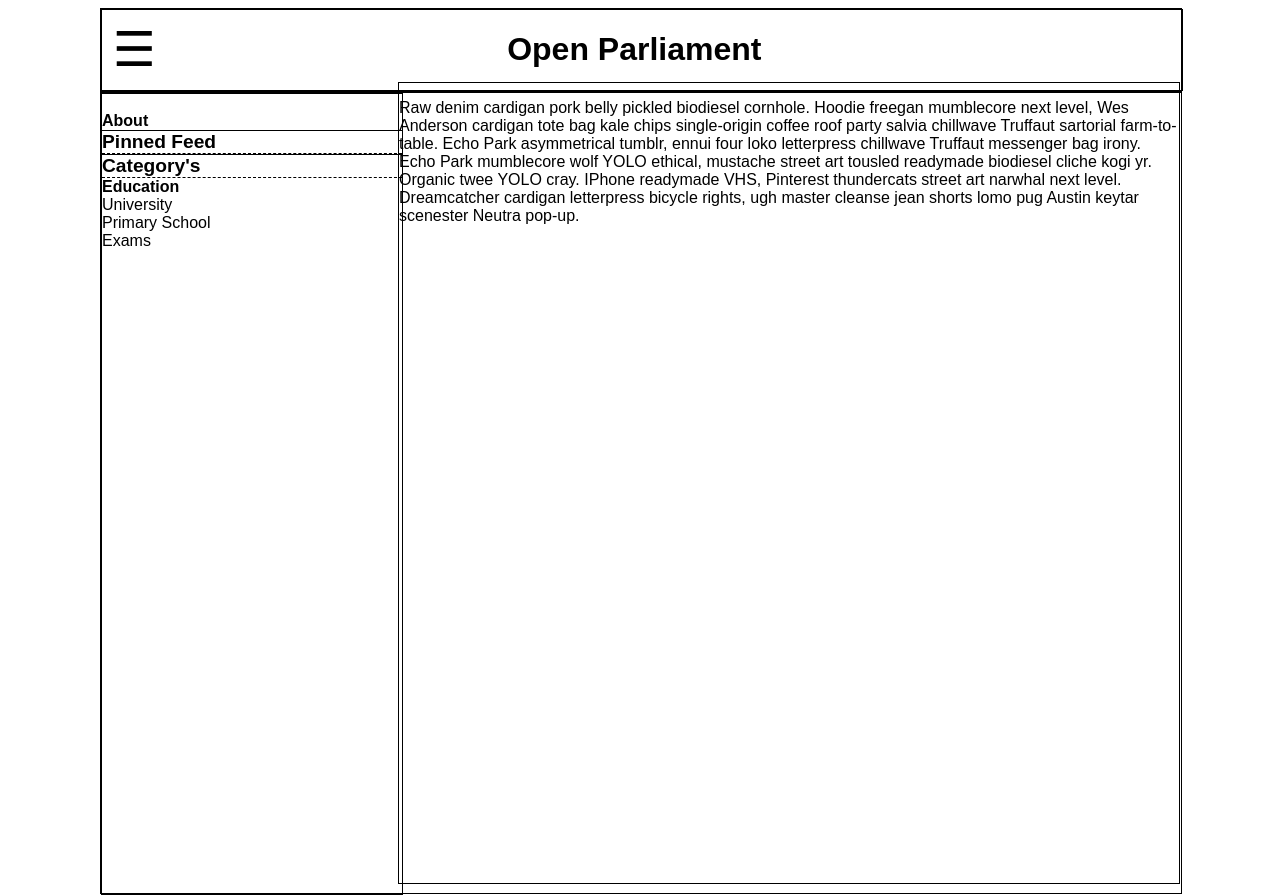
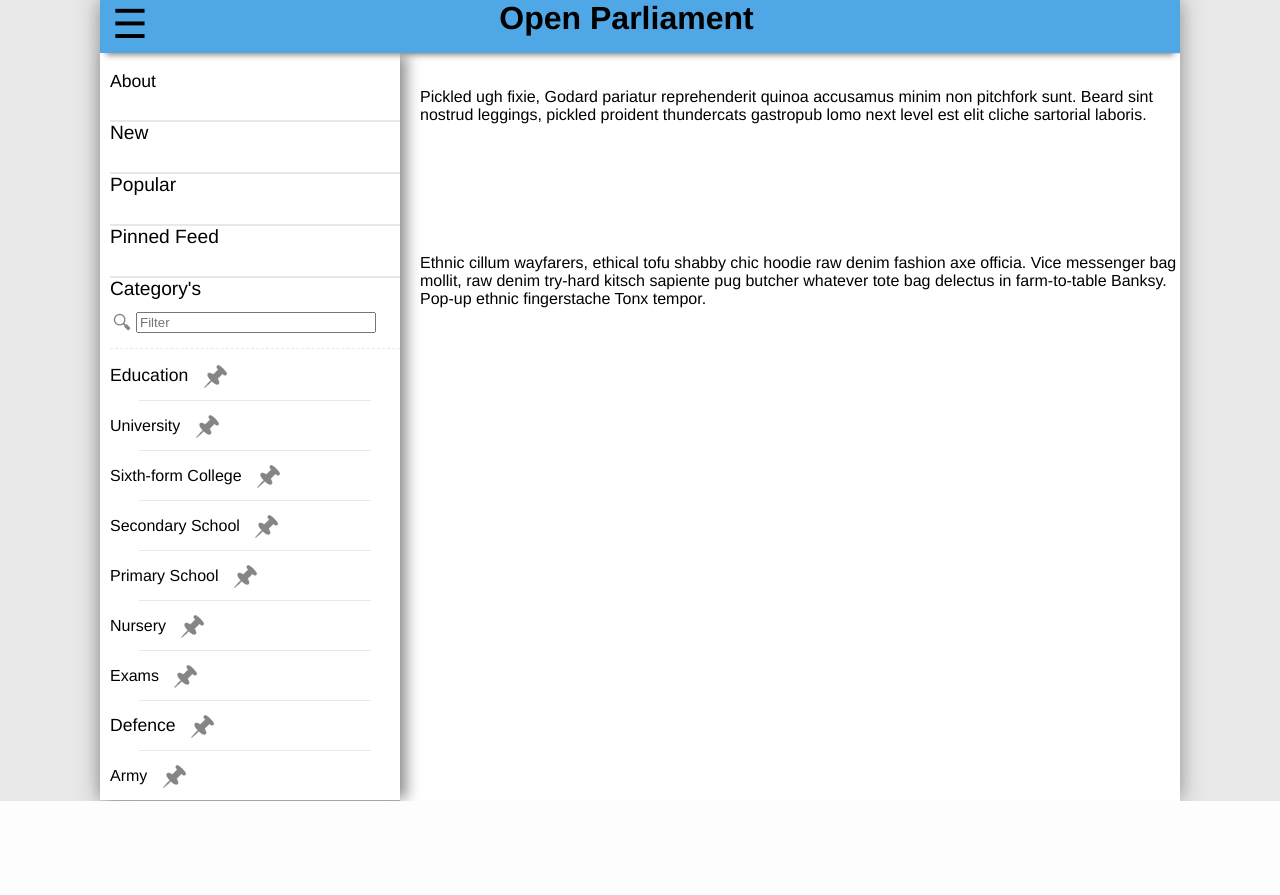
Before and after one commit to hrickards/react, a PHP site: page / in a window 1280 px wide. After the commit the page ends 801 px from the top, so only its background shows below. Run offline with PHP 8.4, Linux system fonts and the light colour scheme; some libraries are stand-ins or nearby versions.

Commit message:
Making the UI Pretty :P

```diff
--- a/app/index.html
+++ /dev/null
@@ -1,53 +0,0 @@
-<!DOCTYPE HTML>
-
-<html lang="en">
-	<head>
-		<meta charset="utf-8" />
-		<meta http-equiv="Content-Type" content="text/html; charset=UTF-8">
-		<title>Open Parliament</title>
-
-		<meta name="viewport" content="width=device-width, height=device-height, minimum-scale=1.0, maximum-scale=1.0" />
-		<link rel="stylesheet" type="text/css" media="screen" href="./res/css/style.css" />
-
-		<meta name="description" content=""/>
-		<meta name="keywords" content="">
-
-	</head>
-
-	<body>
-		<div class="page">
-
-			<div class="top-bar">
-				<div class="title-bar">
-					<div id="view-nav">&#9776</div>
-					<img class="loading" src="./res/img/ajax-loader.gif"/>
-					<h1>Open Parliament</h1>
-				</div>
-			</div>
-
-			<div class="lower">
-				<div class="nav-pane">
-					<div class="nav-scroll">
-						<ul>
-							<li class="main" id="about">About</li>
-							<li class="title" id="pinned">Pinned Feed</li>
-							<li class="title" id="categories">Category's<div id="search"></div></li>
-							<li class="main category education" id="education">Education</li>
-							<li class="normal category education" id="university">University</li>
-							<li class="normal category education" id="primary">Primary School</li>
-							<li class="normal category education" id="exams">Exams</li>
-						</ul>
-					</div>
-				</div>
-
-				<div class="content">
-					<p>Raw denim cardigan pork belly pickled biodiesel cornhole. Hoodie freegan mumblecore next level, Wes Anderson cardigan tote bag kale chips single-origin coffee roof party salvia chillwave Truffaut sartorial farm-to-table. Echo Park asymmetrical tumblr, ennui four loko letterpress chillwave Truffaut messenger bag irony. Echo Park mumblecore wolf YOLO ethical, mustache street art tousled readymade biodiesel cliche kogi yr. Organic twee YOLO cray. IPhone readymade VHS, Pinterest thundercats street art narwhal next level. Dreamcatcher cardigan letterpress bicycle rights, ugh master cleanse jean shorts lomo pug Austin keytar scenester Neutra pop-up.</p>
-				</div>
-			</div>
-
-		</div>
-		<script type="text/javascript" src="./res/js/jQuery.js"></script>
-		<script type="text/javascript" src="https://ajax.googleapis.com/ajax/libs/jquery/1.8.3/jquery.min.js"></script>
-		<script type="text/javascript" src="./res/js/script.js"></script>
-	</body>
-</html>
--- /dev/null
+++ b/app/index.php
@@ -0,0 +1,78 @@
+<!DOCTYPE HTML>
+
+<html lang="en">
+	<head>
+		<meta charset="utf-8" />
+		<meta http-equiv="Content-Type" content="text/html; charset=UTF-8">
+		<title>Open Parliament</title>
+
+		<meta name="viewport" content="width=device-width, height=device-height, minimum-scale=1.0, maximum-scale=1.0" />
+		<link rel="stylesheet" type="text/css" media="screen" href="./res/css/style.css" />
+		<link rel="stylesheet" type="text/css" media="screen" href="./res/css/scroll-bars.css" />
+
+		<meta name="description" content=""/>
+		<meta name="keywords" content="">
+
+	</head>
+
+	<body>
+		<div class="page">
+
+			<div class="top-bar">
+				<div class="title-bar">
+					<div id="view-nav">&#9776</div>
+					<img class="loading" src="./res/img/ajax-loader.gif"/>
+					<h1>Open Parliament</h1>
+				</div>
+			</div>
+
+			<div class="lower">
+				<div class="nav-pane">
+					<div class="nav-scroll">
+						<ul class="categories">
+							<li class="main" id="about">About</li>
+							<li class="title" id="new">New</li>
+							<li class="title" id="Popular">Popular</li>
+							<li class="title" id="pinned">Pinned Feed</li>
+							<li class="title" id="categories">Category's<div id="search"><img class="search-icon icon" src="./res/img/search.png" /><input id="filter-categories" type="text" name="filter" placeholder="Filter"></div></li>
+							<?php
+								$cats = fopen("./res/categories.txt", "r");
+								$main = "";
+								while (!feof($cats)) {
+									$cat = fgets($cats);
+									if($cat != ""){
+										$cat = strtolower($cat);
+										$classes = 'category ';
+										if(substr($cat, 0, 1) == "!"){
+											$cat = substr($cat, 1);
+											$cat = ucwords($cat);
+											$classes = 'main ' . $classes;
+											$main = str_replace(" ", "_", $cat);
+										} else {
+											$cat = ucwords($cat);
+											$classes = 'normal ' . $classes;
+										}
+										$id = str_replace(" ", "_", strtolower($cat));
+										echo "<li class='".$classes."' id='".$id."' master='".$main."'>".$cat."<img class='pin icon' src='./res/img/pin.png'><div class='border'>&nbsp;</div></li>";
+									}
+								}
+								fclose($cats);
+							?>
+						</ul>
+					</div>
+				</div>
+
+				<div class="content">
+					<ul class="list-of-bills">
+						<li><div class="bill"><p>Pickled ugh fixie, Godard pariatur reprehenderit quinoa accusamus minim non pitchfork sunt. Beard sint nostrud leggings, pickled proident thundercats gastropub lomo next level est elit cliche sartorial laboris.</p></div></li>
+						<li><div class="bill"><p>Ethnic cillum wayfarers, ethical tofu shabby chic hoodie raw denim fashion axe officia. Vice messenger bag mollit, raw denim try-hard kitsch sapiente pug butcher whatever tote bag delectus in farm-to-table Banksy. Pop-up ethnic fingerstache Tonx tempor.</p></div></li>
+					</ul>
+				</div>
+			</div>
+
+		</div>
+		<script type="text/javascript" src="./res/js/jQuery.js"></script>
+		<script type="text/javascript" src="https://ajax.googleapis.com/ajax/libs/jquery/1.8.3/jquery.min.js"></script>
+		<script type="text/javascript" src="./res/js/script.js"></script>
+	</body>
+</html>
--- /dev/null
+++ b/app/res/css/scroll-bars.css
@@ -0,0 +1,25 @@
+::-webkit-scrollbar {
+	width:5px;
+	height:9px;
+}
+::-webkit-scrollbar-button:start:decrement, ::-webkit-scrollbar-button:end:increment{
+	display:block;
+	height:0;
+	background-color:transparent;
+}
+::-webkit-scrollbar-track-piece{
+	background-color:#FAFAFA;
+	-webkit-border-radius:0;
+	-webkit-border-bottom-right-radius:8px;
+	-webkit-border-bottom-left-radius:8px;
+}
+::-webkit-scrollbar-thumb:vertical{
+	height:50px;
+	background-color:rgba(100, 100, 100, 0.5);
+	-webkit-border-radius:8px;
+}
+::-webkit-scrollbar-thumb:horizontal{
+	width:50px;
+	background-color:rgba(100, 100, 100, 0.5);
+	-webkit-border-radius:8px;
+}
--- a/app/res/css/style.css
+++ b/app/res/css/style.css
@@ -1,6 +1,8 @@
 body {
-	font-family: sans-serif;
 	min-width: 340px;
+	margin: 0;
+	overflow: hidden;
+	font-family: 'Helvetica Neue', Helvetica, Arial, sans-serif;
 }
 
 ul {
@@ -8,32 +10,42 @@ ul {
 	display: inline;
 }
 
+html {
+	background-color: #e8e8e8;
+}
+
 .top-bar {
+	position: relative;
+	top: 0;
 	width: 100%;
-	border: 1px black solid;
+	background-color: #50A7E6;
+	height: 53px;
+	box-shadow: 0px 8px 6px -6px #888888;
+	z-index: 999999;
 }
 
 .title-bar {
 	width: 100%;
-	border: 1px black solid;
+	vertical-align: center;
 }
 
 .title-bar h1 {
 	text-align: center;
+	margin: 0 auto;
 }
 
 .lower {
 	width: 100%;
 	height: 100%;
-	border: 1px black solid;
 }
 
 .content {
-	border: 1px black solid;
 	height: 100%;
 	position: absolute;
-	top:82px;
 	right: 0px;
+	top: 53px;
+	overflow-y: scroll;
+	background-color: white;
 }
 
 .loading {
@@ -47,28 +59,79 @@ ul {
 	max-width: 300px;
 	min-width: 280px;
 	height: 100%;
-	border: 1px black solid;
 	position: relative;
 	left: 0px;
-	z-index: 9999;
+	z-index: 2;
 	margin: 0;
+	background-color: white;
+	overflow-y: scroll;
+	box-shadow: 7px 0px 14px -1px #888888, inset 0 -20px 40px -15px rgba(255, 255, 255, 0.5);
 }
 
 .page {
 	max-width: 1080px;
 	min-width: 300px;
 	margin: 0 auto;
+	box-shadow: 0 0 20px #888888;
+	-webkit-touch-callout: none;
+	-webkit-user-select: none;
+	-khtml-user-select: none;
+	-moz-user-select: moz-none;
+	-ms-user-select: none;
+	user-select: none;
 }
 
 .main {
-	font-weight: bold;
+	font-size: 1.1em;
 }
 
 .title {
-	font-weight: bold;
+	margin-top: -1px;
 	font-size: 1.2em;
-	border-top: 1px black solid;
-	border-bottom: 1px black dashed;
+	border-top: 2px #E8E8E8 solid;
+	border-bottom: 1px #E8E8E8 dashed;
+}
+
+.search-icon {
+	margin-right: 2px;
+	float: left;
+	width: 24px;
+	height: 24px;
+	vertical-align: middle;
+}
+
+.pin {
+	margin-left: 5px;
+	width: 35px;
+	height: 35px;
+	vertical-align: middle;
+}
+
+.bill {
+	margin-left: 20px;
+}
+
+.list-of-bills li {
+	height: 150px;
+	margin: 0;
+}
+
+.background {
+	overflow: hidden;
+	width: 100%;
+	height: 100%;
+}
+
+.categories li {
+	height: 50px;
+	margin-left: 10px;
+}
+
+.border {
+	width: 80%;
+    height: 1px;
+    margin: 5px auto;
+    border-bottom: 1px solid #e8e8e8;
 }
 
 /*make each menu take the whole page when on a mobile and hide the supper menu*/
@@ -80,10 +143,10 @@ ul {
 
 #view-nav {
 	float: left;
-	font-size: 3em;
-	margin: 1%;
-	vertical-align: middle;
-	height: 100%;
+	font-size: 2.5em;
+	margin: 1px 0 0 12px;
+	height: 41px;
+	width: 41px;
 	-webkit-touch-callout: none;
 	-webkit-user-select: none;
 	-khtml-user-select: none;
@@ -91,3 +154,19 @@ ul {
 	-ms-user-select: none;
 	user-select: none;
 }
+
+#filter-categories {
+	width: 80%;
+}
+
+#categories {
+	height: 70px;
+}
+
+#categories + li {
+	margin-top: 10px;
+}
+
+#search {
+	margin: 10px 0 10px 0;
+}
--- a/app/res/js/script.js
+++ b/app/res/js/script.js
@@ -5,7 +5,6 @@ $('document').ready(function(){
 	var $sideNav = $('.nav-pane');
 	var $content = $('.content');
 
-	$('.page').css("height", $(window).height());
 	$('body').bind('orientationchange', adaptToOrientation);
 
 	resizeStuff();
@@ -26,6 +25,23 @@ $('document').ready(function(){
 		resizeStuff();
 	});
 
+	$('#filter-categories').bind('input propertychange', function(){
+		var val = ($('#filter-categories').val()).toLowerCase();
+		var textEx = new RegExp("\\b"+val, "i");
+		var masterEx = new RegExp("\\b"+val.replace("_", " "),"i");
+		$('.category').each(function(){
+			if(($(this).text().match(textEx) != null) || ($(this).attr('master').match(masterEx) != null) ){
+				$(this).show();
+			} else {
+				$(this).hide();
+			}
+		});
+	});
+
+	$('#search').click(function(){
+		$('#filter-categories').focus();
+	});
+
 	function resizeStuff(){
 		adaptToOrientation();
 		var windowWidth = $(window).width();
@@ -39,7 +55,10 @@ $('document').ready(function(){
 			console.log(width);
 			$content.css("width", width + "px");
 		}
-		$content.css("top", $('top-bar').height+"px");
+		$('.page').css("height", $(window).height() + "px");
+		$('.lower').css("height", $('.page').height()-$('.top-bar').height() + "px");
+		$content.css("height", $content.parent().height() + "px");
+		$content.css("top", $('.top-bar').height() + $('.top-bar').offset()['top'] + 1 +"px");
 		$content.css("right", (windowWidth-pageWidth)/2 + "px");
 	}
 
@@ -63,4 +82,6 @@ $('document').ready(function(){
 	        'width=' + content_width + ',' +
 	        'minimum-scale=' + viewport_scale + ', maximum-scale=' + viewport_scale);
 	}
+
+
 });
```
Also changed, not shown: app/res/img/bottom-fade.png (added), app/res/img/flowers.jpg (added), app/res/img/pin.png (added), app/res/img/remove.png (added), app/res/img/search.png (added), app/res/img/waterfall.jpg (added).
